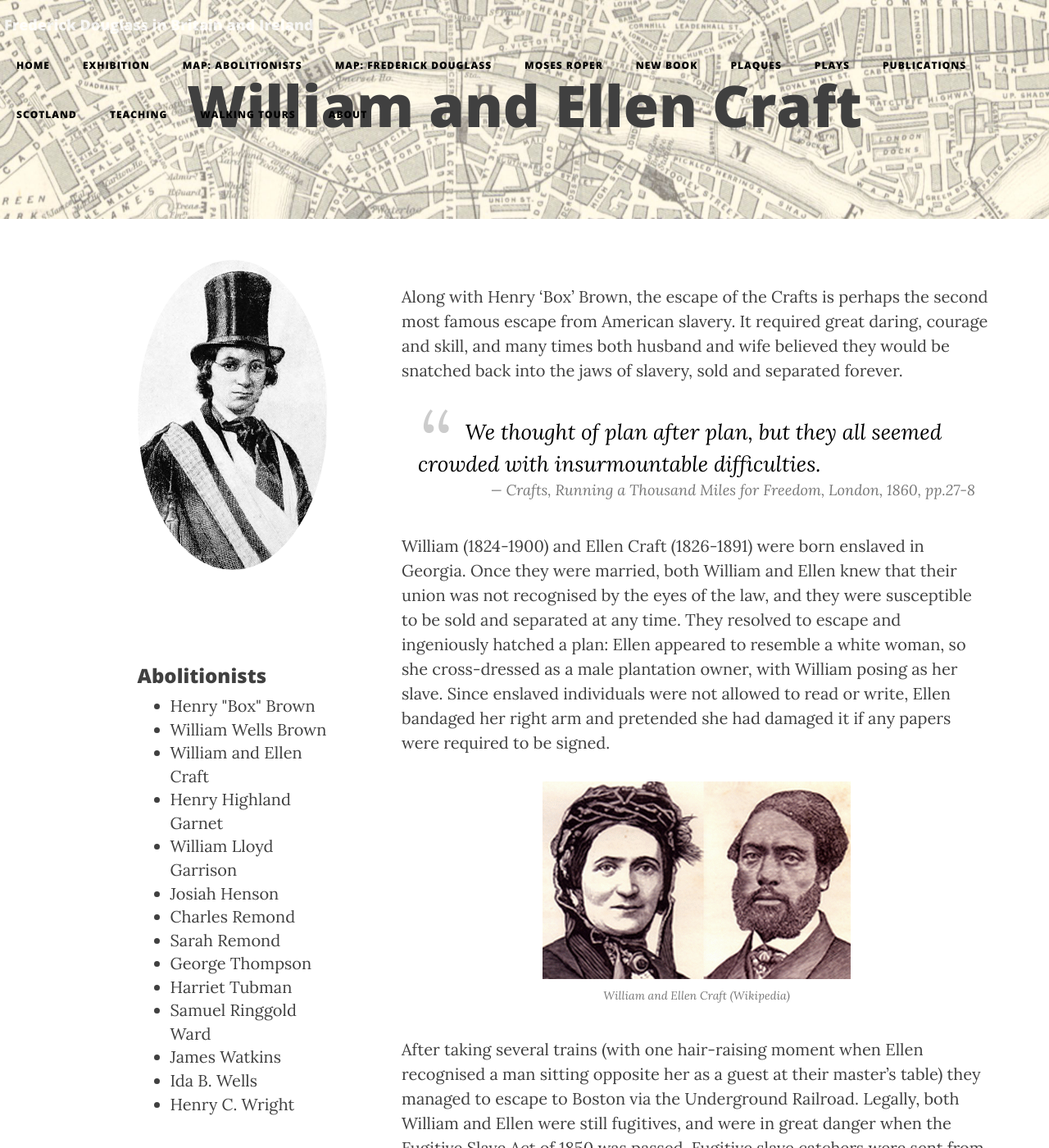
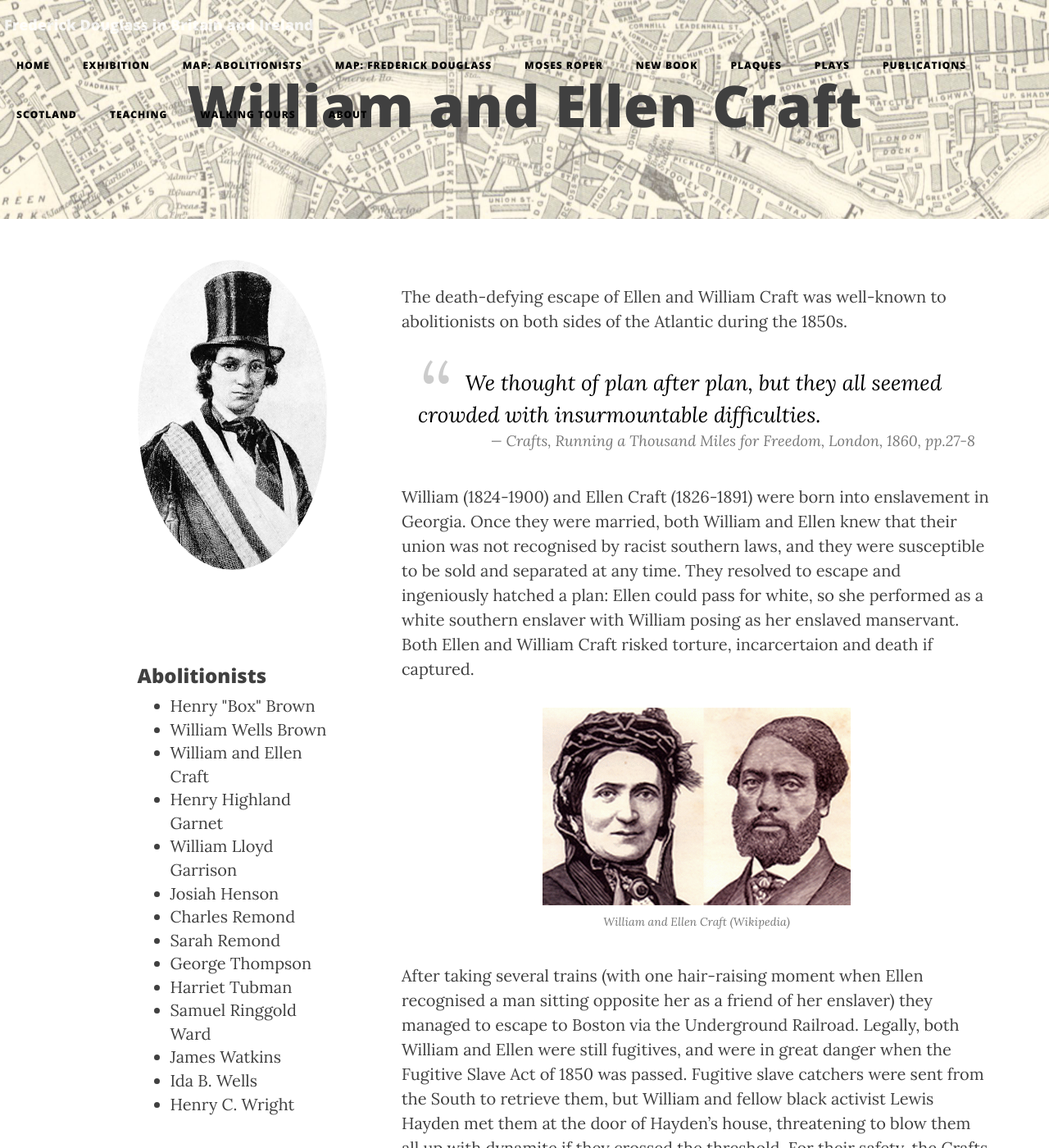
Before and after one commit to FDUK/fduk.github.io, a Jekyll site: the page built from abolitionists/WilliamandEllenCraft.md, in a window 1280 px wide and 1400 px high. Shown: the whole window at 82% size. Built offline with Jekyll 4.4.1, drawn with Linux system fonts in a browser that asks for light colours; nearby versions of some CDN libraries; some of the changed text lies outside the part shown.

Commit message:
Update WilliamandEllenCraft.md

```diff
--- a/abolitionists/WilliamandEllenCraft.md
+++ b/abolitionists/WilliamandEllenCraft.md
@@ -5,18 +5,18 @@ sortTitle: "Craft William"
 profileImage: "Ellen_Craft_escaped_slave.jpg"
 ---
 
-Along with Henry ‘Box’ Brown, the escape of the Crafts is perhaps the second most famous escape from American slavery. It required great daring, courage and skill, and many times both husband and wife believed they would be snatched back into the jaws of slavery, sold and separated forever.
+The death-defying escape of Ellen and William Craft was well-known to abolitionists on both sides of the Atlantic during the 1850s.
 
 >We thought of plan after plan, but they all seemed crowded with insurmountable difficulties.
 > <footer><cite>Crafts, Running a Thousand Miles for Freedom, London, 1860, pp.27-8</cite></footer>
 {: .big}
 
-William (1824-1900) and Ellen Craft (1826-1891) were born enslaved in Georgia. Once they were married, both William and Ellen knew that their union was not recognised by the eyes of the law, and they were susceptible to be sold and separated at any time. They resolved to escape and ingeniously hatched a plan: Ellen appeared to resemble a white woman, so she cross-dressed as a male plantation owner, with William posing as her slave. Since enslaved individuals were not allowed to read or write, Ellen bandaged her right arm and pretended she had damaged it if any papers were required to be signed.
+William (1824-1900) and Ellen Craft (1826-1891) were born into enslavement in Georgia. Once they were married, both William and Ellen knew that their union was not recognised by racist southern laws, and they were susceptible to be sold and separated at any time. They resolved to escape and ingeniously hatched a plan: Ellen could pass for white, so she performed as a white southern enslaver with William posing as her enslaved manservant. Both Ellen and William Craft risked torture, incarcertaion and death if captured.
 
 ![Picture of William and Ellen Craft.](/img/Ellen_and_William_Craft.png)
 <span class="caption text-muted">William and Ellen Craft (Wikipedia)</span>
 
-After taking several trains (with one hair-raising moment when Ellen recognised a man sitting opposite her as a guest at their master’s table) they managed to escape to Boston via the Underground Railroad. Legally, both William and Ellen were still fugitives, and were in great danger when the Fugitive Slave Act of 1850 was passed. Fugitive slave catchers were sent from the South to retrieve them, but William and fellow black activist Lewis Hayden met them at the door of Hayden’s house, threatening to blow them all up with dynamite if they crossed the threshold. For their safety, the Crafts sailed to England and lectured against American slavery.
+After taking several trains (with one hair-raising moment when Ellen recognised a man sitting opposite her as a friend of her enslaver) they managed to escape to Boston via the Underground Railroad. Legally, both William and Ellen were still fugitives, and were in great danger when the Fugitive Slave Act of 1850 was passed. Fugitive slave catchers were sent from the South to retrieve them, but William and fellow black activist Lewis Hayden met them at the door of Hayden’s house, threatening to blow them all up with dynamite if they crossed the threshold. For their safety, the Crafts sailed to England and lectured against American slavery.
 
 For nineteen years, they lived in England, and they toured the country speaking about life in chattel slavery. They returned to the United States in 1868 and set up a farm in Georgia.
 
```
